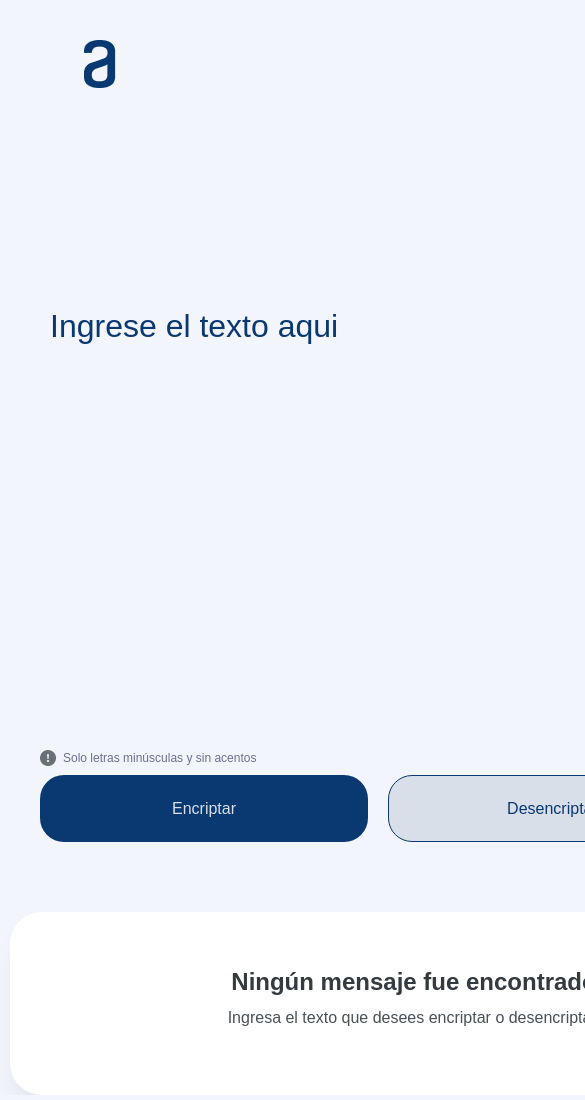
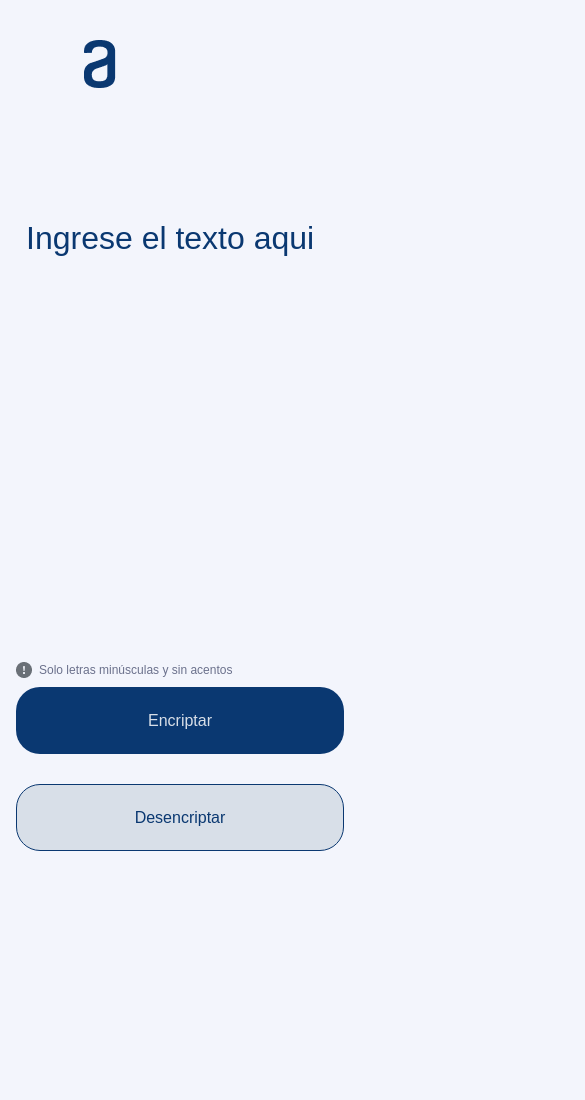
Before and after one commit to AgustinUrrutty/Encriptador-js, a plain HTML site: page Código/index.html in a window 390 px wide. Shown: the top 1100 px of the page, 585 px wide, since content can reach past the window. Drawn offline with Linux system fonts and the light colour scheme; files whose address does not match are found by name.

Commit message:
treceava maqueta. Fin version tablet, inicio version celular

```diff
--- a/Código/style.css
+++ b/Código/style.css
@@ -292,3 +292,151 @@ body {
     }
 
 }
+
+@media screen and (max-width: 400px) {
+
+    /* Muñeco oculto en pantallas pequeñas */
+    .Muñeco {
+        display: none;
+    }
+
+    .IngresarTexto {
+
+        position: relative;
+        top: 152px;
+        left: 16px;
+        width: 100px;
+        max-height: 624px;
+
+
+    }
+
+    .textoarea {
+        width: 330px;
+        height: 100px;
+        max-height: 624px;
+        padding: 10px;
+        font-size: 32px;
+        font-weight: 400;
+        line-height: 48px;
+        color: #0A3871;
+        border: none;
+        resize: none;
+        background-color: #F3F5FC;
+    }
+
+
+
+    /* Botones ajustados para pantallas pequeñas */
+    .botones {
+        position: relative;
+        top: 485px;
+        left: 16px;
+        width: 343px;
+        display: flex;
+        flex-direction: column;
+        /* Cambiamos la dirección de los elementos */
+        flex-wrap: wrap;
+    }
+
+    .botonEstilos {
+        width: 328px;
+        height: 67px;
+        border-radius: 24px;
+        text-align: center;
+        font-size: 16px;
+        ddddddd font-weight: 400;
+        margin-bottom: 30px;
+    }
+
+    .seccion2 {
+        position: relative;
+        top: 707px;
+        left: 24px;
+
+        width: 327px;
+        height: 186px;
+        max-height: 595px;
+
+        border-radius: 32px;
+        margin-top: 40px;
+        margin-bottom: 40px;
+        ;
+        padding: 32px;
+
+        display: flex;
+        align-items: flex-start;
+        justify-content: center;
+        flex-wrap: wrap;
+        align-content: flex-start;
+
+
+        box-sizing: border-box;
+        /* Incluimos el padding y los bordes en el tamaño total */
+        border: 1px solid red;
+    }
+
+    .textoResultado {
+        position: relative;
+
+        overflow: auto;
+        height: auto;
+        width: 343px;
+        max-height: 432px;
+
+        margin-top: 20px;
+        margin-bottom: 30px;
+        padding-left: 4px;
+        padding-right: 4px;
+
+        left: 15px;
+
+        font-size: 24px;
+        font-weight: 400;
+        line-height: 36px;
+        letter-spacing: 0em;
+        text-align: left;
+
+        color: #495057;
+
+    }
+
+    .mensaje {
+        text-align: center;
+
+        width: 200px;
+        height: auto;
+        margin-bottom: 100px;
+
+    }
+
+    .Msj1 {
+        font-weight: 700;
+        font-size: 24px;
+        color: #343A40;
+        padding: 0px;
+        width: auto;
+    }
+
+    .Msj2 {
+        font-weight: 400;
+        font-size: 16px;
+        color: #495057;
+        width: auto;
+        padding: 0px;
+
+    }
+
+    #boton-copiar {
+
+        color: #0A3871;
+        border: 1px solid #0A3871;
+        background-color: white;
+        width: 279px;
+        position: relative;
+        top: 25px;
+        left: 5px;
+        margin-bottom: 15px;
+
+    }
+}
```
